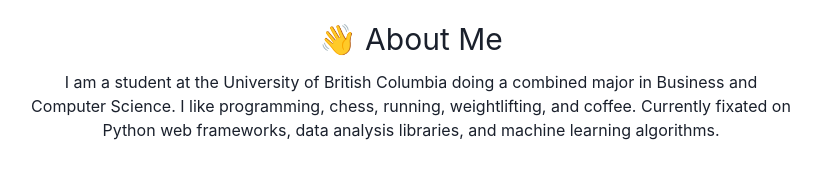
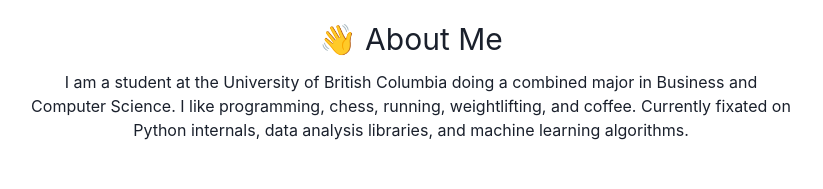
Before and after one commit to yood2/yood2.github.io, a React (Vite) app: page / in a window 1280 px wide. Shown: the part 478-667 px from the top of the page, without its empty margins (229-1052 px from the left). Built offline with nearby package versions, Linux system fonts and the light colour scheme.

Commit message:
updated website

```diff
--- a/src/components/BodyContent.jsx
+++ b/src/components/BodyContent.jsx
@@ -13,7 +13,7 @@
                             doing a combined major in Business and Computer
                             Science. I like programming, chess, running,
                             weightlifting, and coffee. Currently fixated on
-                            Python web frameworks, data analysis libraries, and
+                            Python internals, data analysis libraries, and
                             machine learning algorithms.
                         </Text>
                     </VStack>
```
